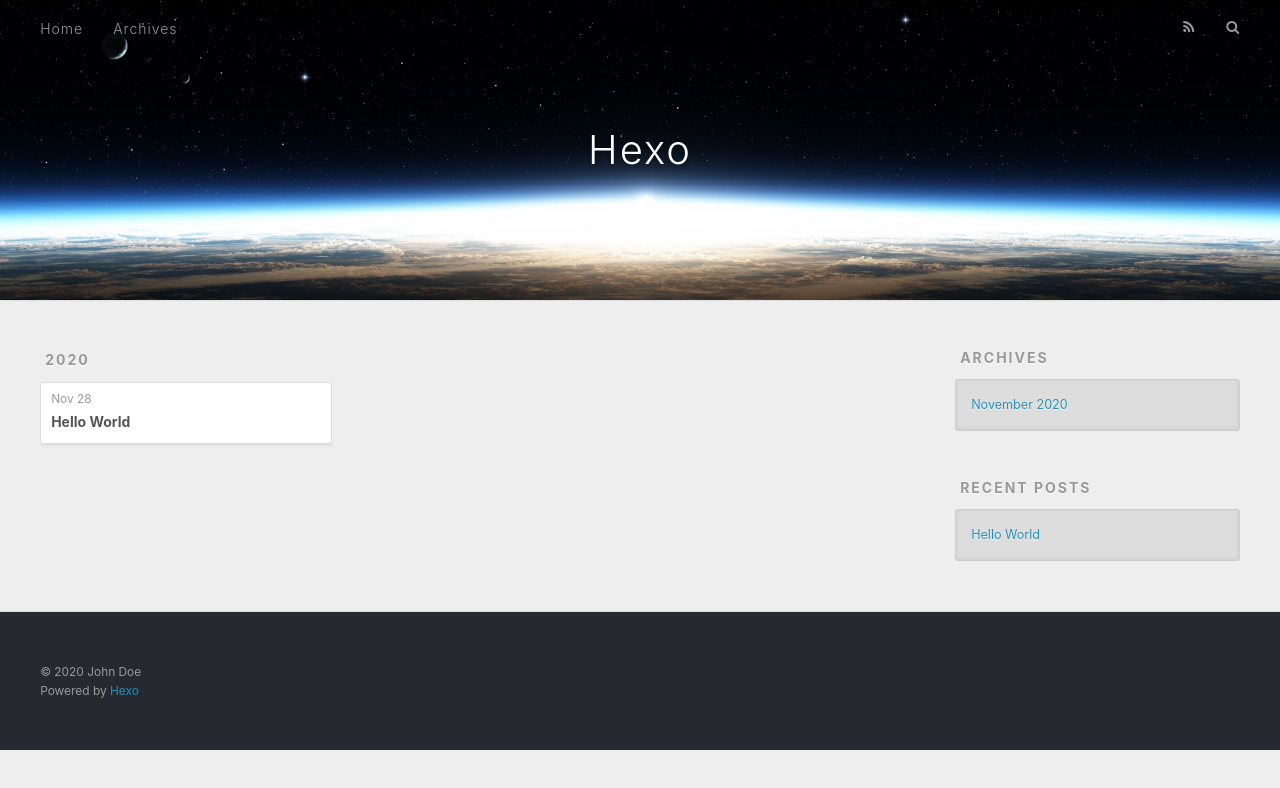
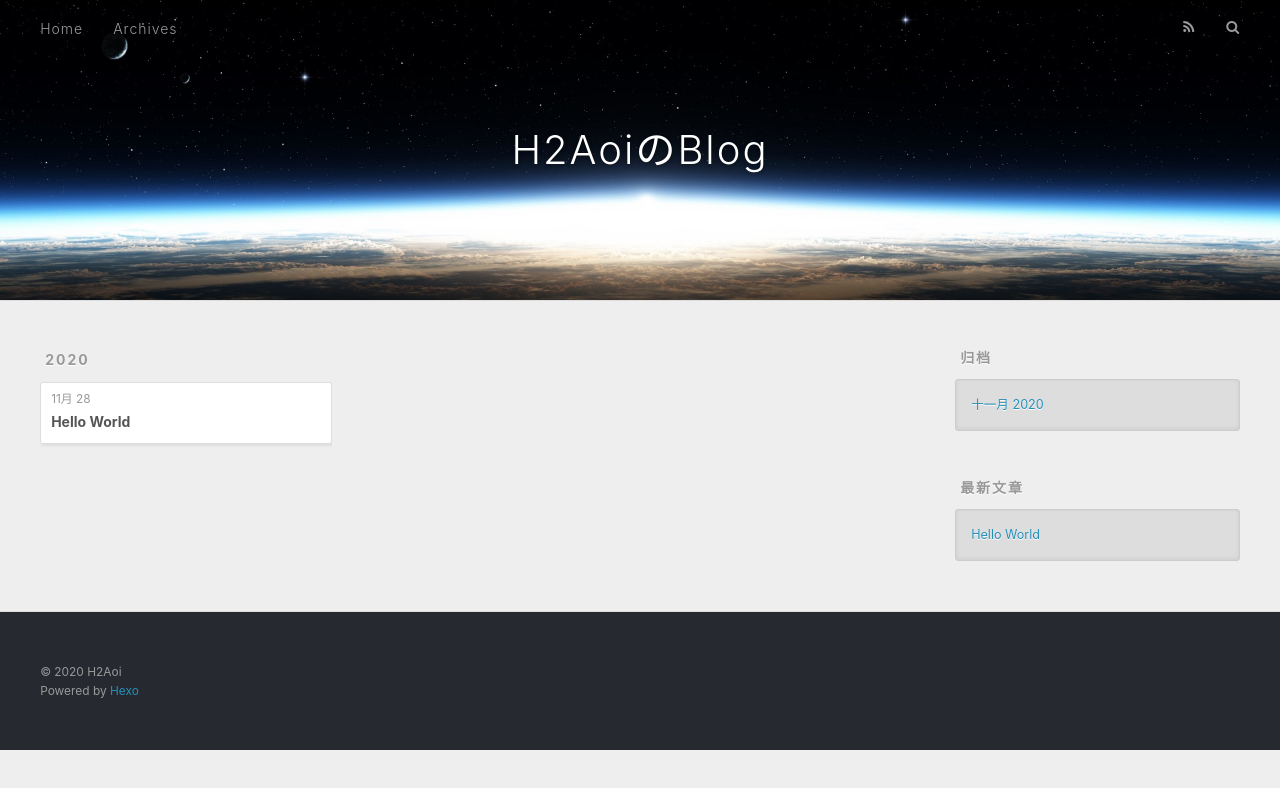
Before and after one commit to H2Aoi/H2Aoi.github.io, a plain HTML site: page archives/2020/11/index.html in a window 1280 px wide. Drawn offline with nearby package versions, Linux system fonts and the light colour scheme.

Commit message:
Site updated: 2020-11-28 18:31:45

```diff
--- a/archives/2020/11/index.html
+++ b/archives/2020/11/index.html
@@ -5,17 +5,17 @@
 
 
 
-  <title>Archives: 2020/11 | Hexo</title>
+  <title>归档: 2020/11 | H2AoiのBlog</title>
   <meta name="viewport" content="width=device-width, initial-scale=1, maximum-scale=1">
   <meta property="og:type" content="website">
-<meta property="og:title" content="Hexo">
+<meta property="og:title" content="H2AoiのBlog">
 <meta property="og:url" content="http://example.com/archives/2020/11/index.html">
-<meta property="og:site_name" content="Hexo">
-<meta property="og:locale" content="en_US">
-<meta property="article:author" content="John Doe">
+<meta property="og:site_name" content="H2AoiのBlog">
+<meta property="og:locale" content="zh_CN">
+<meta property="article:author" content="H2Aoi">
 <meta name="twitter:card" content="summary">
 
-    <link rel="alternate" href="/atom.xml" title="Hexo" type="application/atom+xml">
+    <link rel="alternate" href="/atom.xml" title="H2AoiのBlog" type="application/atom+xml">
 
 
     <link rel="icon" href="/favicon.png">
@@ -36,7 +36,7 @@
   <div id="header-outer" class="outer">
     <div id="header-title" class="inner">
       <h1 id="logo-wrap">
-        <a href="/" id="logo">Hexo</a>
+        <a href="/" id="logo">H2AoiのBlog</a>
       </h1>
 
     </div>
@@ -53,7 +53,7 @@
 
           <a id="nav-rss-link" class="nav-icon" href="/atom.xml" title="RSS Feed"></a>
 
-        <a id="nav-search-btn" class="nav-icon" title="Search"></a>
+        <a id="nav-search-btn" class="nav-icon" title="搜索"></a>
       </nav>
       <div id="search-form-wrap">
         <form action="//google.com/search" method="get" accept-charset="UTF-8" class="search-form"><input type="search" name="q" class="search-form-input" placeholder="Search"><button type="submit" class="search-form-submit">&#xF002;</button><input type="hidden" name="sitesearch" value="http://example.com"></form>
@@ -79,7 +79,7 @@
   <div class="archive-article-inner">
     <header class="archive-article-header">
       <a href="/2020/11/28/hello-world/" class="archive-article-date">
-  <time datetime="2020-11-28T09:47:11.840Z" itemprop="datePublished">Nov 28</time>
+  <time datetime="2020-11-28T09:47:11.840Z" itemprop="datePublished">11月 28</time>
 </a>
 
 
@@ -111,9 +111,9 @@
 
 
   <div class="widget-wrap">
-    <h3 class="widget-title">Archives</h3>
+    <h3 class="widget-title">归档</h3>
     <div class="widget">
-      <ul class="archive-list"><li class="archive-list-item"><a class="archive-list-link" href="/archives/2020/11/">November 2020</a></li></ul>
+      <ul class="archive-list"><li class="archive-list-item"><a class="archive-list-link" href="/archives/2020/11/">十一月 2020</a></li></ul>
     </div>
   </div>
 
@@ -121,7 +121,7 @@
 
 
   <div class="widget-wrap">
-    <h3 class="widget-title">Recent Posts</h3>
+    <h3 class="widget-title">最新文章</h3>
     <div class="widget">
       <ul>
 
@@ -141,7 +141,7 @@
 
   <div class="outer">
     <div id="footer-info" class="inner">
-      &copy; 2020 John Doe<br>
+      &copy; 2020 H2Aoi<br>
       Powered by <a href="http://hexo.io/" target="_blank">Hexo</a>
     </div>
   </div>
```
Also changed, not shown: 2020/11/28/hello-world/index.html (+12 -12 lines), archives/2020/index.html (+13 -13 lines), archives/index.html (+13 -13 lines), index.html (+13 -13 lines).
